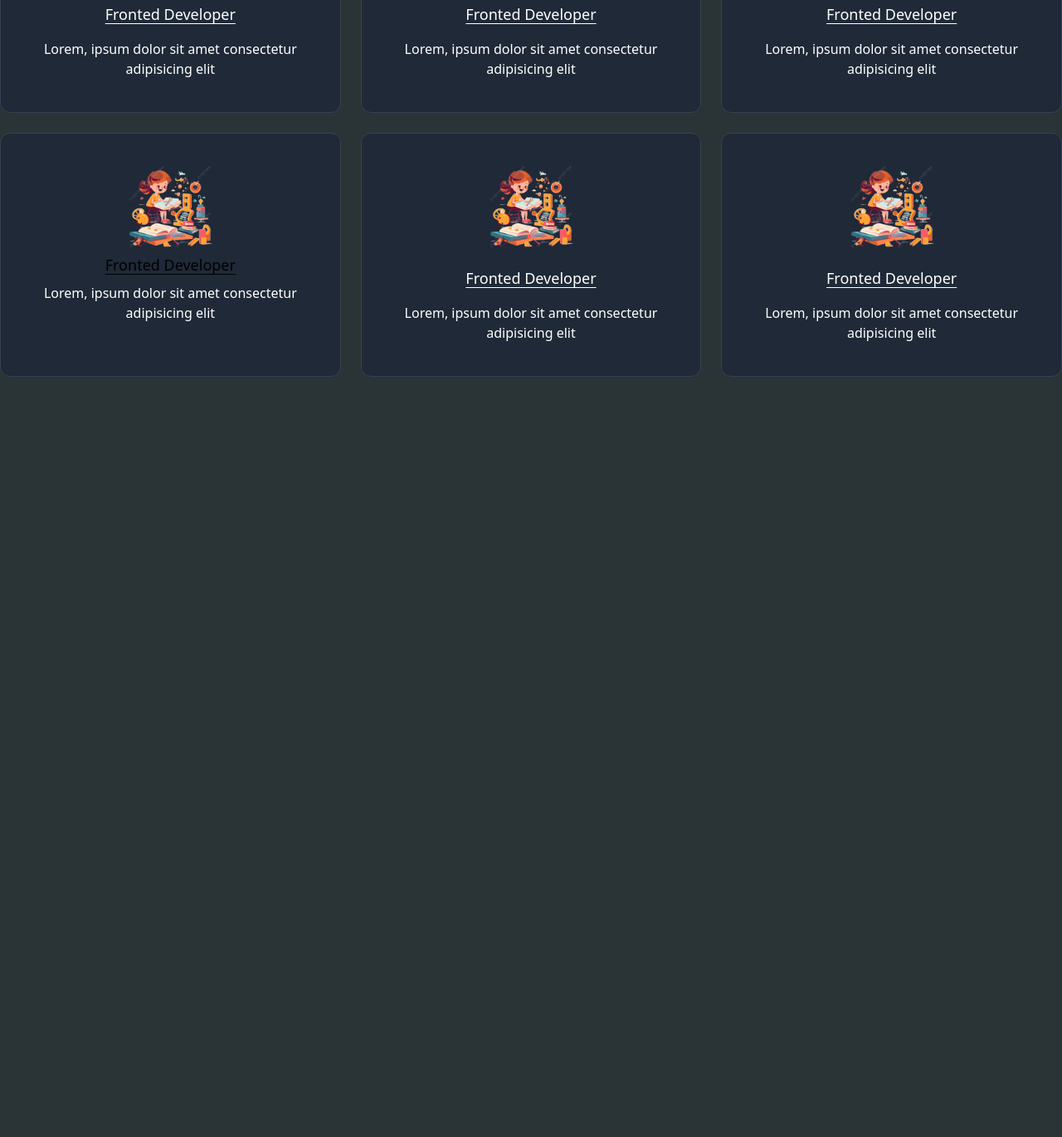
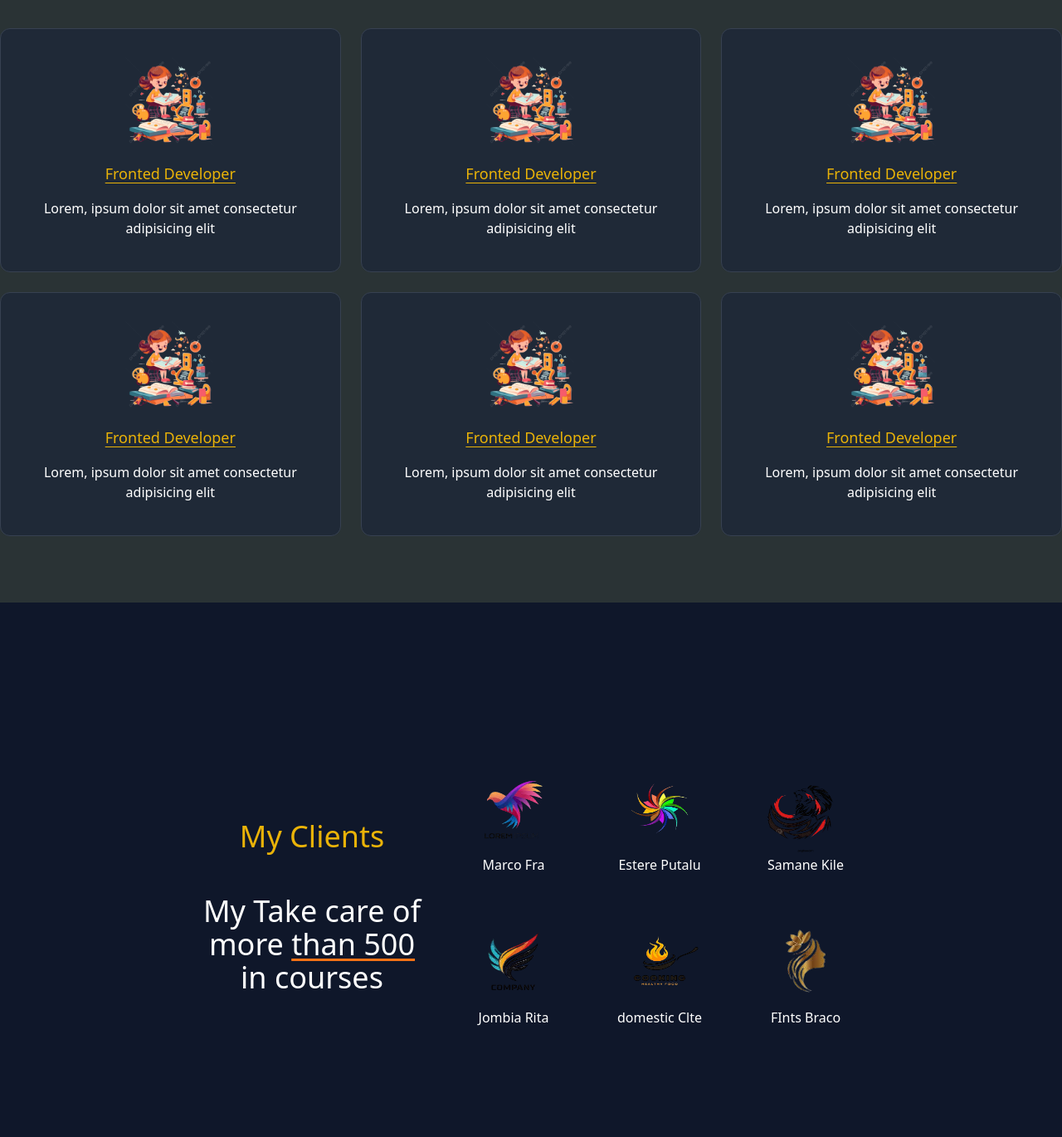
Before and after one commit to Bappybbb/tailwind-project, a website built with Vite: page index.html in a window 1280 px wide. Shown: the part 1110-2480 px from the top of the page at 83% size. Before the commit the page ends 1572 px from the top, so only its background shows below. Built offline with nearby package versions, Linux system fonts and the light colour scheme.

Commit message:
second-code

```diff
--- a/index.html
+++ b/index.html
@@ -71,42 +71,102 @@
 
 
       <main class="container mx-auto  mb-96 sm:mb-2">
-       <section  class="mt-28   ">
+       <section  class="mt-28  sm:py-20 ">
          <h2 class="tt text-white font-mono text-center text-3xl underline underline-offset-8 mt-32 mb-10 ">OUR SERVICE</h2>
 
         <div class="grid  md:grid-cols-2  lg:grid-cols-3 sm:gap-6">
              <div class="bg-[#1B1833] sm:bg-gray-800  sm:p-8 sm:rounded-xl  text-center sm:border border-gray-700  hover:border-indigo-600 cursor-pointer">
               <img class="w-28 h-28 mx-auto" src="./css/main.png" alt="">
-             <h4  class="text-white my-4 text-lg underline underline-offset-2 sm:underline-offset-4">Fronted Developer</h4>
+             <h4  class="text-yellow-500 my-4 text-lg underline underline-offset-2 sm:underline-offset-4">Fronted Developer</h4>
              <p class="text-white my-2">Lorem, ipsum dolor sit amet consectetur adipisicing elit</p>
             </div>
              <div class="bg-[#131010] sm:bg-gray-800  sm:p-8 sm:rounded-xl  text-center  sm:border border-gray-700  hover:border-indigo-600 cursor-pointer">
               <img class="w-28 h-28   mx-auto" src="./css/main.png" alt="">
-             <h4  class="text-white  my-4 text-lg underline underline-offset-2 sm:underline-offset-4">Fronted Developer</h4>
+             <h4  class="text-yellow-500  my-4 text-lg underline underline-offset-2 sm:underline-offset-4">Fronted Developer</h4>
              <p class="text-white my-2 ">Lorem, ipsum dolor sit amet consectetur adipisicing elit</p>
             </div>
              <div class="bg-[#123524] sm:bg-gray-800  sm:p-8 sm:rounded-xl  text-center  sm:border border-gray-700  hover:border-indigo-600 cursor-pointer">
               <img class="w-28 h-28   mx-auto" src="./css/main.png" alt="">
-             <h4  class="text-white my-4 text-lg underline underline-offset-2 sm:underline-offset-4">Fronted Developer</h4>
+             <h4  class="text-yellow-500 my-4 text-lg underline underline-offset-2 sm:underline-offset-4">Fronted Developer</h4>
              <p class="text-white my-2 ">Lorem, ipsum dolor sit amet consectetur adipisicing elit</p>
             </div>
              <div class="bg-[#441752] sm:bg-gray-800  sm:p-8 sm:rounded-xl  text-center  sm:border border-gray-700  hover:border-indigo-600 cursor-pointer">
               <img class="w-28 h-28   mx-auto" src="./css/main.png" alt="">
-             <h4  class="text-whitemy-4 text-lg underline underline-offset-2 sm:underline-offset-4">Fronted Developer</h4>
+             <h4  class="text-yellow-500 my-4 text-lg underline underline-offset-2 sm:underline-offset-4">Fronted Developer</h4>
              <p class="text-white  my-2">Lorem, ipsum dolor sit amet consectetur adipisicing elit</p>
             </div>
              <div class="bg-[#A31D1D]  sm:bg-gray-800  sm:p-8 sm:rounded-xl text-center  sm:border border-gray-700  hover:border-indigo-600 cursor-pointer">
               <img class="w-28 h-28   mx-auto" src="./css/main.png" alt="">
-             <h4  class="text-white my-4 text-lg underline underline-offset-2 sm:underline-offset-4">Fronted Developer</h4>
+             <h4  class="text-yellow-500 my-4 text-lg underline underline-offset-2 sm:underline-offset-4">Fronted Developer</h4>
              <p class="text-white  my-2">Lorem, ipsum dolor sit amet consectetur adipisicing elit</p>
             </div>
              <div class="bg-[#000957] sm:bg-gray-800  sm:p-8 sm:rounded-xl text-center  sm:border border-gray-700  hover:border-indigo-600 cursor-pointer">
               <img class="w-28 h-28   mx-auto" src="./css/main.png" alt="">
-             <h4  class="text-white my-4 text-lg underline underline-offset-2 sm:underline-offset-4">Fronted Developer</h4>
+             <h4  class="text-yellow-500 my-4 text-lg underline underline-offset-2 sm:underline-offset-4">Fronted Developer</h4>
              <p class="text-white  ">Lorem, ipsum dolor sit amet consectetur adipisicing elit</p>
             </div>
         </div>
        </section>
+
+
+       <!-- section 2 -->
+          <!-- section er vtr er content gula center a nite  "grid place-content-center" -->
+
+
+       <section  class="bg-slate-900  py-16  md:py-48  grid place-content-center  text-center">
+        <div class=" md:flex justify-center items-center  text-white gap-5 sm:gap-8 md:gap-12 gap-x-48">
+          <div class="text-lg sm:text-xl md:text-4xl">
+            <p class="text-yellow-500 mb-5 sm:mb-10 mt-5 sm:mt-10 animate-bounce">My Clients</p>
+            <h2>My Take care of <br>more <span class="underline decoration-orange-500 underline-offset-4">than 500</span> <br>in courses</h2>
+          </div>
+          <div class="grid grid-cols-2 max-sm:grid-cols-3     sm:grid-cols-2 md:grid-cols-3 gap-5 sm:gap-8 md:gap-12">
+            <div>
+              <img class="w-32 h-28"  src="./css/b/111.png" alt="">
+              <h1>Marco Fra</h1>
+            </div>
+            <div>
+              <img  class="w-32 h-28" src="./css/b/222.png" alt="">
+              <h1>Estere Putalu</h1>
+            </div>
+            <div>
+              <img class="w-32 h-28"  src="./css/b/777.png" alt="">
+              <h1>Samane Kile</h1>
+            </div>
+            <div>
+              <img  class="w-32 h-28" src="./css/b/444.png" alt="">
+              <h1>Jombia Rita</h1>
+            </div>
+            <div>
+              <img  class="w-32 h-28" src="./css/b/555.png" alt="">
+              <h1>domestic Clte</h1>
+            </div>
+            <div>
+              <img class="w-32 h-28" src="./css/b/666.png" alt="">
+              <h1>FInts Braco</h1>
+            </div>
+
+          </div>
+        </div>
+       </section>
+
+
+       <!-- section 3 -->
+
+       <section>
+        <div>
+             <h3 class="text-white text-center text-xl sm:text-3xl  mt-20    ">Ask a Question</h3>
+             <form action=""  class="mt-20">
+                 <input type="email" placeholder="Enter your Email"
+                 class="block  mx-auto w-5/6 sm:w-1/2   h-10 border border-orange-800 rounded-lg sm:rounded-lg
+                 placeholder:italic placeholder:text-orange-400 px-5 mb-10" >
+
+                  <textarea type="text"  class="block  mx-auto w-5/6 sm:w-1/2 h-20 border border-orange-800 rounded-lg sm:rounded-lg
+                 placeholder:italic placeholder:text-orange-400 px-5 py-2  sm:h-52   mb-10" placeholder="your Question?" ></textarea>
+                </form>
+
+        </div>
+       </section>
+
       </main>
 
 </body>
```
Also changed, not shown: css/New folder (2)/11.jpg (added), css/New folder (2)/22.jpg (added), css/New folder (2)/33.jpg (added), css/New folder (2)/44.jpg (added), css/New folder (2)/55.jpg (added), css/New folder (2)/77.jpg (added), css/New folder (2)/88.jpg (added), css/b/111.png (added), css/b/222.png (added), css/b/333.png (added), css/b/444.png (added), css/b/555.png (added), css/b/666.png (added), css/b/777.png (added).
